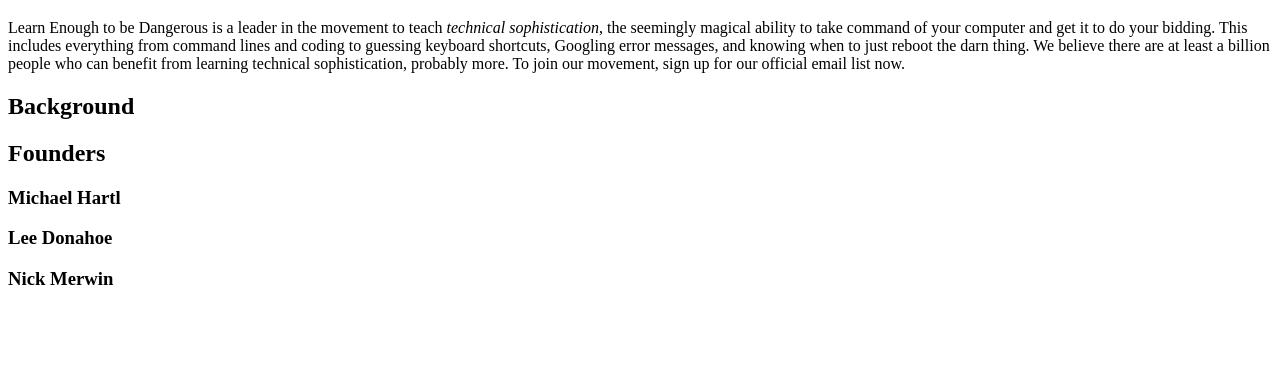
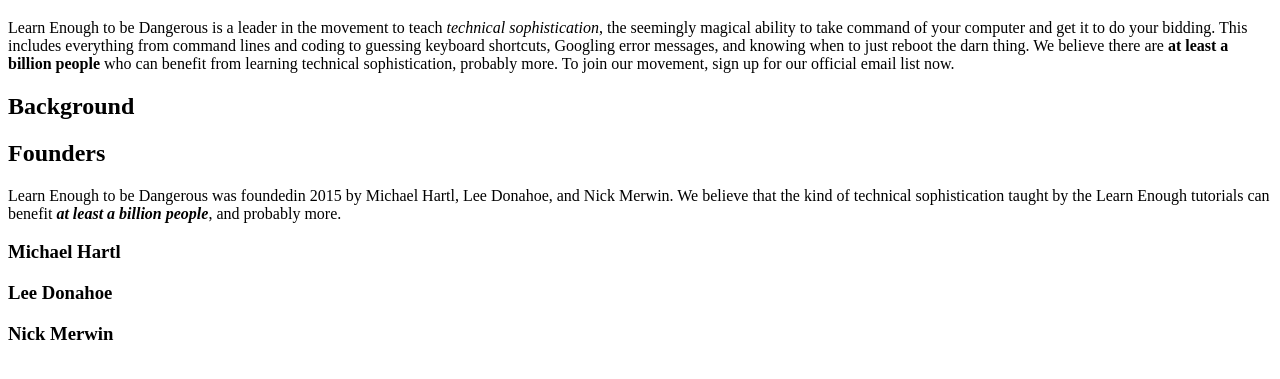
Before and after one commit to elliedwa/sample_website, a plain HTML site: page index.html in a window 1280 px wide. Shown: the part 61-440 px from the top of the page. Drawn offline with Linux system fonts and the light colour scheme.

Commit message:
Add content

```diff
--- a/index.html
+++ b/index.html
@@ -9,12 +9,16 @@
     <h1>The Learn Enough Story</h1>
 
     <p>
-      Learn Enough to be Dangerous is a leader in the movement to teach <em>technical sophistication</em>, the seemingly magical ability to take command of your computer and get it to do your bidding. This includes everything from command lines and coding to guessing keyboard shortcuts, Googling error messages, and knowing when to just reboot the darn thing. We believe there are at least a billion people who can benefit from learning technical sophistication, probably more. To join our movement, sign up for our official email list now.
+      Learn Enough to be Dangerous is a leader in the movement to teach <em>technical sophistication</em>, the seemingly magical ability to take command of your computer and get it to do your bidding. This includes everything from command lines and coding to guessing keyboard shortcuts, Googling error messages, and knowing when to just reboot the darn thing. We believe there are <strong>at least a billion people</strong> who can benefit from learning technical sophistication, probably more. To join our movement, sign up for our official email list now.
     </p>
 
     <h2>Background</h2>
 
     <h2>Founders</h2>
+
+    <p>
+      Learn Enough to be Dangerous was foundedin 2015 by Michael Hartl, Lee Donahoe, and Nick Merwin. We believe that the kind of technical sophistication taught by the Learn Enough tutorials can benefit <em><strong>at least a billion people</strong></em>, and probably more.
+    </p>
 
     <h3>Michael Hartl</h3>
 
```
